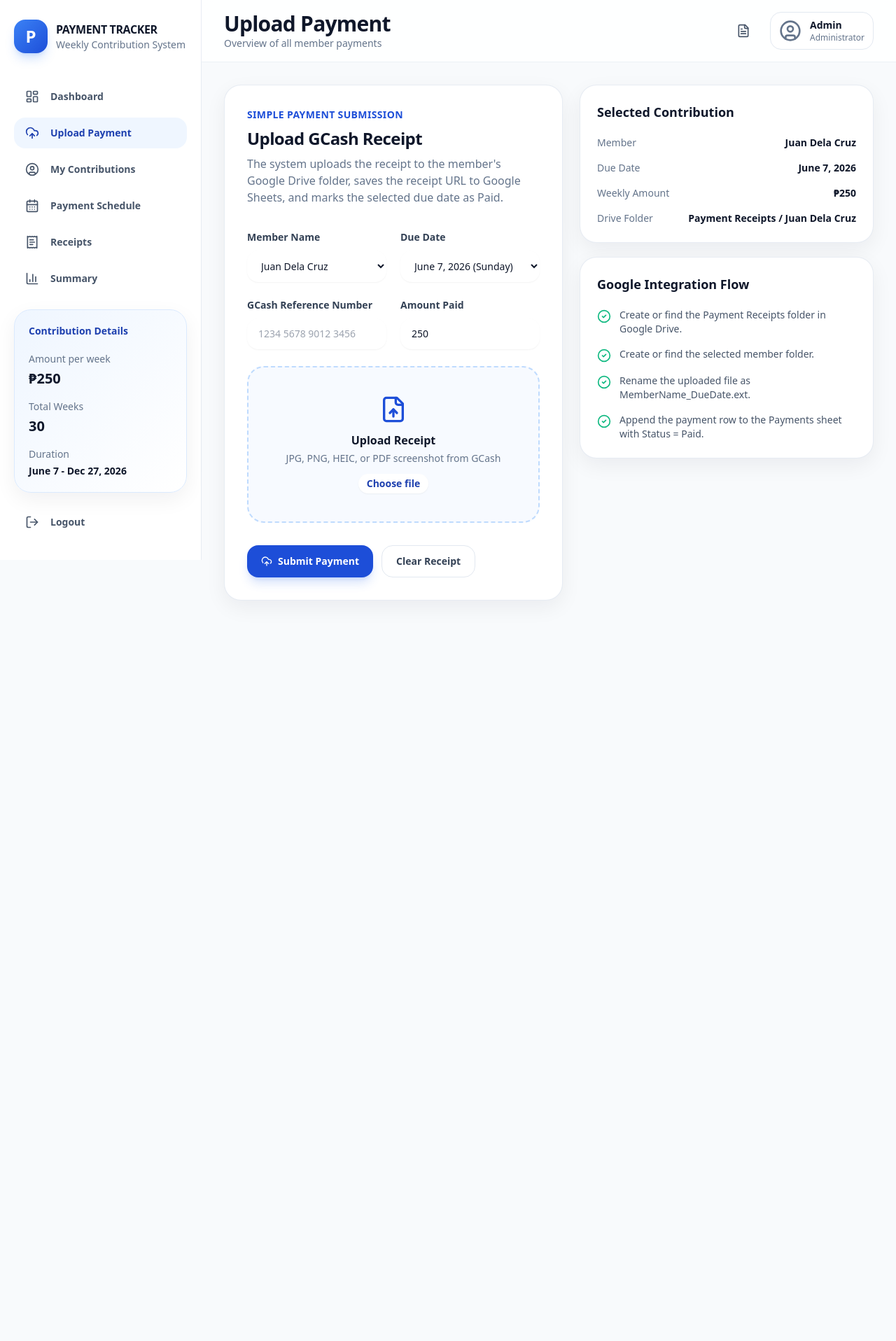
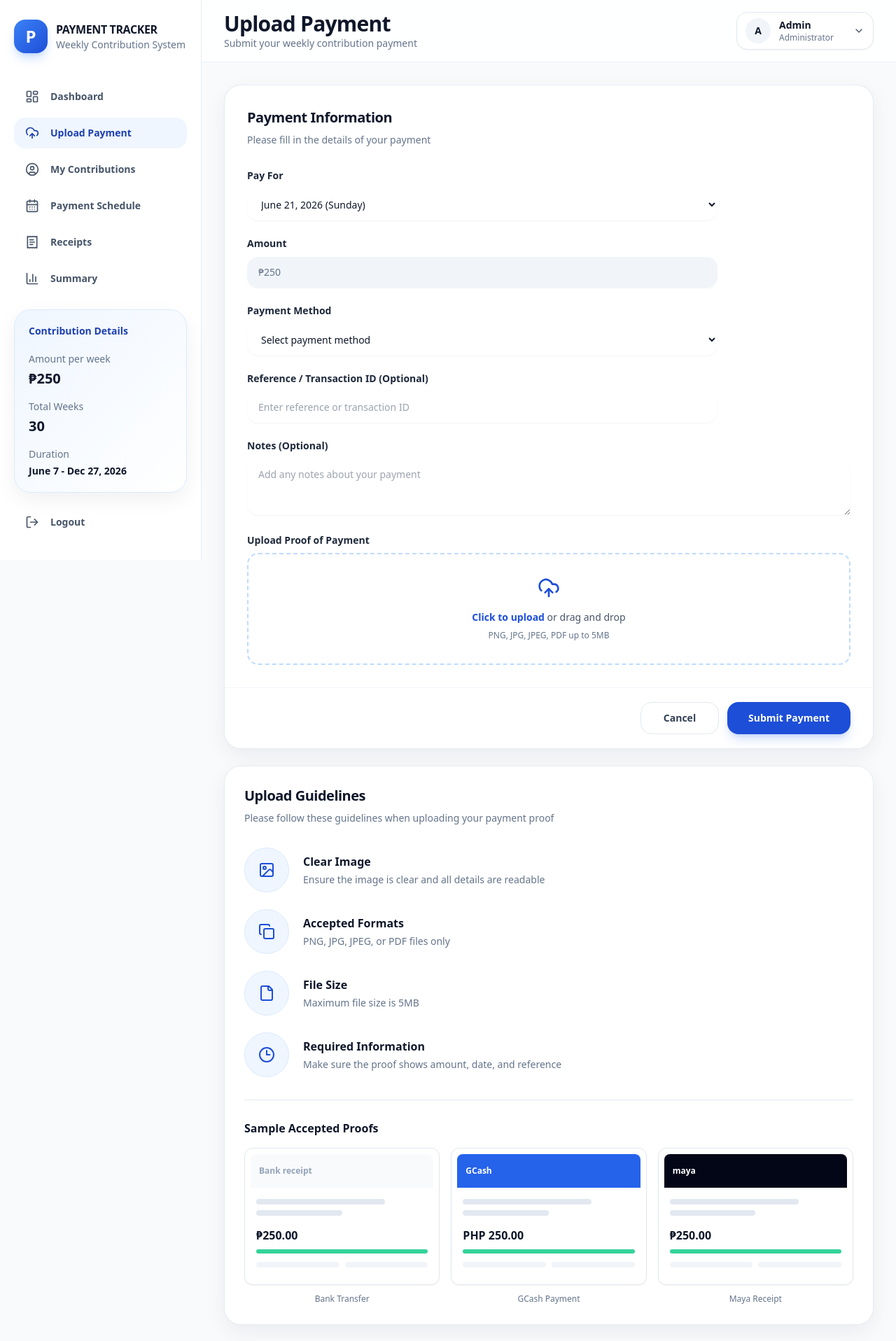
Before and after one commit to roadwatch-ph/Thesis-Fund, a Next.js app: page /submit in a window 1280 px wide. Shown: the top 1916 px of the page at 70% size. Before the commit the page ends 890 px from the top, so only its background shows below. Built offline with nearby package versions, Linux system fonts and the light colour scheme.

Commit message:
Integrate upload payment page design

```diff
--- a/app/api/payments/route.ts
+++ b/app/api/payments/route.ts
@@ -8,11 +8,11 @@ export async function POST(request: Request) {
     const formData = await request.formData();
     const memberName = String(formData.get("memberName") ?? "").trim();
     const dueDate = String(formData.get("dueDate") ?? "").trim();
-    const referenceNumber = String(formData.get("referenceNumber") ?? "").trim();
+    const referenceNumber = String(formData.get("referenceNumber") ?? "").trim() || "Not provided";
     const amountPaid = Number(formData.get("amountPaid"));
     const receipt = formData.get("receipt");
 
-    if (!memberName || !dueDate || !referenceNumber || !amountPaid || !(receipt instanceof File)) {
+    if (!memberName || !dueDate || !amountPaid || !(receipt instanceof File)) {
       return NextResponse.json({ message: "Please complete all required payment fields." }, { status: 400 });
     }
 
--- a/components/app-shell.tsx
+++ b/components/app-shell.tsx
@@ -1,6 +1,6 @@
 import type { ReactNode } from "react";
 import Link from "next/link";
-import { BarChart3, CalendarDays, CloudUpload, FileText, LayoutDashboard, LogOut, Menu, ReceiptText, UserCircle } from "lucide-react";
+import { BarChart3, CalendarDays, ChevronDown, CloudUpload, LayoutDashboard, LogOut, Menu, ReceiptText, UserCircle } from "lucide-react";
 import { DEFAULT_WEEKLY_CONTRIBUTION } from "@/lib/constants";
 import { formatCurrency } from "@/lib/format";
 
@@ -13,7 +13,14 @@ const navItems = [
   { label: "Summary", href: "/#collection-summary", icon: BarChart3 },
 ];
 
+const pageSubtitles: Record<string, string> = {
+  Dashboard: "Overview of all member payments",
+  "Upload Payment": "Submit your weekly contribution payment",
+};
+
 export function AppShell({ children, active = "Dashboard" }: { children: ReactNode; active?: string }) {
+  const subtitle = pageSubtitles[active] ?? "Overview of all member payments";
+
   return (
     <div className="min-h-screen bg-slate-50 text-ink">
       <aside className="fixed inset-y-0 left-0 z-30 hidden w-72 border-r border-slate-200/80 bg-white/90 px-5 py-7 backdrop-blur xl:block">
@@ -58,14 +65,14 @@ export function AppShell({ children, active = "Dashboard" }: { children: ReactNo
             <button className="rounded-2xl p-2 text-slate-600 hover:bg-slate-100 xl:hidden"><Menu className="h-6 w-6" /></button>
             <div>
               <h1 className="text-2xl font-bold tracking-tight md:text-3xl">{active}</h1>
-              <p className="text-sm text-slate-500">Overview of all member payments</p>
+              <p className="text-sm text-slate-500">{subtitle}</p>
             </div>
           </div>
           <div className="hidden items-center gap-4 md:flex">
-            <button className="rounded-2xl p-3 text-slate-600 hover:bg-slate-100"><FileText className="h-5 w-5" /></button>
-            <div className="flex items-center gap-3 rounded-2xl border border-slate-200 bg-white px-3 py-2">
-              <UserCircle className="h-8 w-8 text-slate-500" />
+            <div className="flex items-center gap-3 rounded-2xl border border-slate-200 bg-white px-3 py-2 shadow-sm">
+              <div className="flex h-9 w-9 items-center justify-center rounded-full bg-slate-100 text-sm font-bold text-slate-900">A</div>
               <div><p className="text-sm font-bold">Admin</p><p className="text-xs text-slate-500">Administrator</p></div>
+              <ChevronDown className="ml-4 h-4 w-4 text-slate-600" />
             </div>
           </div>
         </header>
--- a/components/payment-form.tsx
+++ b/components/payment-form.tsx
@@ -1,21 +1,52 @@
 "use client";
 
 import { useMemo, useState, useTransition } from "react";
-import { CheckCircle2, CloudUpload, FileUp, Loader2 } from "lucide-react";
+import { Clock3, CloudUpload, Copy, FileIcon, ImageIcon, Loader2, LockKeyhole } from "lucide-react";
 import { formatCurrency, formatDate } from "@/lib/format";
 import type { Member } from "@/lib/types";
 
+const uploadGuidelines = [
+  {
+    title: "Clear Image",
+    description: "Ensure the image is clear and all details are readable",
+    icon: ImageIcon,
+  },
+  {
+    title: "Accepted Formats",
+    description: "PNG, JPG, JPEG, or PDF files only",
+    icon: Copy,
+  },
+  {
+    title: "File Size",
+    description: "Maximum file size is 5MB",
+    icon: FileIcon,
+  },
+  {
+    title: "Required Information",
+    description: "Make sure the proof shows amount, date, and reference",
+    icon: Clock3,
+  },
+];
+
+const sampleProofs = [
+  { title: "Bank Transfer", accent: "bg-slate-50", label: "₱250.00", sublabel: "Bank receipt" },
+  { title: "GCash Payment", accent: "bg-blue-600", label: "PHP 250.00", sublabel: "GCash" },
+  { title: "Maya Receipt", accent: "bg-slate-950", label: "₱250.00", sublabel: "maya" },
+];
+
 export function PaymentForm({ members, dueDates }: { members: Member[]; dueDates: string[] }) {
-  const [selectedMember, setSelectedMember] = useState(members[0]?.name ?? "");
-  const [selectedDate, setSelectedDate] = useState(dueDates[0] ?? "");
+  const [selectedMember] = useState(members[0]?.name ?? "");
+  const [selectedDate, setSelectedDate] = useState(dueDates[2] ?? dueDates[0] ?? "");
+  const [paymentMethod, setPaymentMethod] = useState("");
   const [referenceNumber, setReferenceNumber] = useState("");
-  const [amountPaid, setAmountPaid] = useState("250");
+  const [notes, setNotes] = useState("");
   const [receipt, setReceipt] = useState<File | null>(null);
   const [message, setMessage] = useState<string | null>(null);
   const [error, setError] = useState<string | null>(null);
   const [isPending, startTransition] = useTransition();
 
   const selectedMemberDetails = useMemo(() => members.find((member) => member.name === selectedMember), [members, selectedMember]);
+  const amountPaid = String(selectedMemberDetails?.weeklyContribution ?? 250);
 
   function submitPayment(formData: FormData) {
     setMessage(null);
@@ -27,71 +58,142 @@ export function PaymentForm({ members, dueDates }: { members: Member[]; dueDates
         setError(payload.message ?? "Payment submission failed.");
         return;
       }
-      setMessage("Payment saved to Google Sheets and receipt uploaded to Google Drive.");
+      setMessage("Payment submitted successfully. Your proof of payment is now recorded.");
       setReferenceNumber("");
+      setNotes("");
       setReceipt(null);
     });
   }
 
   return (
-    <div className="grid gap-6 xl:grid-cols-[1fr_420px]">
-      <form action={submitPayment} className="card p-6 md:p-8">
+    <div className="grid gap-6 2xl:grid-cols-[minmax(0,1.35fr)_minmax(420px,0.85fr)]">
+      <form action={submitPayment} className="card overflow-hidden">
+        <div className="p-6 md:p-8">
           <div>
-          <p className="text-sm font-bold uppercase tracking-wide text-brand-600">Simple payment submission</p>
-          <h2 className="mt-2 text-2xl font-bold tracking-tight">Upload GCash Receipt</h2>
-          <p className="mt-2 max-w-2xl text-slate-500">The system uploads the receipt to the member&apos;s Google Drive folder, saves the receipt URL to Google Sheets, and marks the selected due date as Paid.</p>
+            <h2 className="text-xl font-bold tracking-tight">Payment Information</h2>
+            <p className="mt-2 text-sm text-slate-500">Please fill in the details of your payment</p>
           </div>
 
-        <div className="mt-8 grid gap-5 md:grid-cols-2">
-          <label className="block"><span className="text-sm font-semibold text-slate-700">Member Name</span><select name="memberName" value={selectedMember} onChange={(event) => setSelectedMember(event.target.value)} className="input mt-2" required>{members.map((member) => <option key={member.id} value={member.name}>{member.name}</option>)}</select></label>
-          <label className="block"><span className="text-sm font-semibold text-slate-700">Due Date</span><select name="dueDate" value={selectedDate} onChange={(event) => setSelectedDate(event.target.value)} className="input mt-2" required>{dueDates.map((date) => <option key={date} value={date}>{formatDate(date)} (Sunday)</option>)}</select></label>
-          <label className="block"><span className="text-sm font-semibold text-slate-700">GCash Reference Number</span><input name="referenceNumber" value={referenceNumber} onChange={(event) => setReferenceNumber(event.target.value)} className="input mt-2" placeholder="1234 5678 9012 3456" required /></label>
-          <label className="block"><span className="text-sm font-semibold text-slate-700">Amount Paid</span><input name="amountPaid" type="number" min="1" value={amountPaid} onChange={(event) => setAmountPaid(event.target.value)} className="input mt-2" required /></label>
+          <input type="hidden" name="memberName" value={selectedMember} />
+          <input type="hidden" name="paymentMethod" value={paymentMethod} />
+
+          <div className="mt-7 max-w-2xl space-y-5">
+            <label className="block">
+              <span className="text-sm font-bold text-slate-800">Pay For</span>
+              <select name="dueDate" value={selectedDate} onChange={(event) => setSelectedDate(event.target.value)} className="input mt-2" required>
+                {dueDates.map((date) => (
+                  <option key={date} value={date}>{formatDate(date)} (Sunday)</option>
+                ))}
+              </select>
+            </label>
+
+            <label className="block">
+              <span className="text-sm font-bold text-slate-800">Amount</span>
+              <input type="text" value={formatCurrency(Number(amountPaid))} className="input mt-2 bg-slate-100 text-slate-500" readOnly />
+              <input type="hidden" name="amountPaid" value={amountPaid} />
+            </label>
+
+            <label className="block">
+              <span className="text-sm font-bold text-slate-800">Payment Method</span>
+              <select value={paymentMethod} onChange={(event) => setPaymentMethod(event.target.value)} className="input mt-2" required>
+                <option value="">Select payment method</option>
+                <option value="GCash">GCash</option>
+                <option value="Maya">Maya</option>
+                <option value="Bank Transfer">Bank Transfer</option>
+                <option value="Cash">Cash</option>
+              </select>
+            </label>
+
+            <label className="block">
+              <span className="text-sm font-bold text-slate-800">Reference / Transaction ID (Optional)</span>
+              <input name="referenceNumber" value={referenceNumber} onChange={(event) => setReferenceNumber(event.target.value)} className="input mt-2" placeholder="Enter reference or transaction ID" />
+            </label>
           </div>
 
-        <label className="mt-6 flex cursor-pointer flex-col items-center justify-center rounded-3xl border-2 border-dashed border-blue-200 bg-blue-50/50 px-6 py-10 text-center transition hover:border-brand-500 hover:bg-blue-50">
-          <FileUp className="h-10 w-10 text-brand-600" />
-          <span className="mt-3 font-bold text-slate-900">Upload Receipt</span>
-          <span className="mt-1 text-sm text-slate-500">JPG, PNG, HEIC, or PDF screenshot from GCash</span>
-          <span className="mt-3 rounded-full bg-white px-3 py-1 text-sm font-semibold text-brand-700 shadow-sm">{receipt ? receipt.name : "Choose file"}</span>
-          <input name="receipt" type="file" accept="image/*,.pdf" className="sr-only" onChange={(event) => setReceipt(event.target.files?.[0] ?? null)} required />
+          <label className="mt-5 block">
+            <span className="text-sm font-bold text-slate-800">Notes (Optional)</span>
+            <textarea name="notes" value={notes} onChange={(event) => setNotes(event.target.value)} className="input mt-2 min-h-20 resize-y" placeholder="Add any notes about your payment" />
           </label>
+
+          <div className="mt-5">
+            <p className="text-sm font-bold text-slate-800">Upload Proof of Payment</p>
+            <label className="mt-2 flex min-h-36 cursor-pointer flex-col items-center justify-center rounded-2xl border-2 border-dashed border-blue-200 bg-white px-6 py-8 text-center transition hover:border-brand-500 hover:bg-blue-50/50">
+              <CloudUpload className="h-8 w-8 text-brand-600" />
+              <span className="mt-4 text-sm text-slate-600"><span className="font-semibold text-brand-600">Click to upload</span> or drag and drop</span>
+              <span className="mt-2 text-xs text-slate-500">PNG, JPG, JPEG, PDF up to 5MB</span>
+              {receipt && <span className="mt-3 rounded-full bg-blue-50 px-3 py-1 text-xs font-semibold text-brand-700">{receipt.name}</span>}
+              <input name="receipt" type="file" accept="image/png,image/jpeg,.pdf" className="sr-only" onChange={(event) => setReceipt(event.target.files?.[0] ?? null)} required />
+            </label>
+          </div>
 
           {message && <div className="mt-5 rounded-2xl border border-emerald-200 bg-emerald-50 px-4 py-3 text-sm font-semibold text-emerald-700">{message}</div>}
           {error && <div className="mt-5 rounded-2xl border border-red-200 bg-red-50 px-4 py-3 text-sm font-semibold text-red-700">{error}</div>}
+        </div>
 
-        <div className="mt-8 flex flex-col gap-3 sm:flex-row">
-          <button type="submit" disabled={isPending} className="btn-primary">{isPending ? <Loader2 className="h-4 w-4 animate-spin" /> : <CloudUpload className="h-4 w-4" />}Submit Payment</button>
-          <button type="button" onClick={() => setReceipt(null)} className="btn-secondary">Clear Receipt</button>
+        <div className="flex flex-col-reverse gap-3 border-t border-slate-100 bg-white px-6 py-5 sm:flex-row sm:justify-end md:px-8">
+          <button type="button" onClick={() => setReceipt(null)} className="btn-secondary min-w-28">Cancel</button>
+          <button type="submit" disabled={isPending} className="btn-primary min-w-44">
+            {isPending && <Loader2 className="h-4 w-4 animate-spin" />}
+            Submit Payment
+          </button>
         </div>
       </form>
 
-      <aside className="space-y-5">
-        <div className="card p-6">
-          <h3 className="text-lg font-bold">Selected Contribution</h3>
-          <dl className="mt-5 space-y-4 text-sm">
-            <Row label="Member" value={selectedMember} />
-            <Row label="Due Date" value={selectedDate ? formatDate(selectedDate) : "—"} />
-            <Row label="Weekly Amount" value={formatCurrency(selectedMemberDetails?.weeklyContribution ?? 250)} />
-            <Row label="Drive Folder" value={`Payment Receipts / ${selectedMember}`} />
-          </dl>
+      <aside className="space-y-6">
+        <div className="card p-6 md:p-7">
+          <h3 className="text-xl font-bold tracking-tight">Upload Guidelines</h3>
+          <p className="mt-2 text-sm text-slate-500">Please follow these guidelines when uploading your payment proof</p>
+
+          <div className="mt-8 space-y-6">
+            {uploadGuidelines.map((item) => {
+              const Icon = item.icon;
+              return (
+                <div key={item.title} className="flex items-center gap-5">
+                  <div className="flex h-16 w-16 shrink-0 items-center justify-center rounded-full border border-blue-100 bg-blue-50 text-brand-600">
+                    <Icon className="h-6 w-6" />
                   </div>
-        <div className="card p-6">
-          <h3 className="text-lg font-bold">Google Integration Flow</h3>
-          <ol className="mt-5 space-y-4 text-sm text-slate-600">
-            {[
-              "Create or find the Payment Receipts folder in Google Drive.",
-              "Create or find the selected member folder.",
-              "Rename the uploaded file as MemberName_DueDate.ext.",
-              "Append the payment row to the Payments sheet with Status = Paid.",
-            ].map((step) => <li key={step} className="flex gap-3"><CheckCircle2 className="mt-0.5 h-5 w-5 shrink-0 text-emerald-500" /><span>{step}</span></li>)}
-          </ol>
+                  <div>
+                    <h4 className="font-bold text-slate-900">{item.title}</h4>
+                    <p className="mt-1 text-sm text-slate-500">{item.description}</p>
+                  </div>
+                </div>
+              );
+            })}
+          </div>
+
+          <div className="mt-8 border-t border-slate-200 pt-7">
+            <h4 className="font-bold text-slate-900">Sample Accepted Proofs</h4>
+            <div className="mt-4 grid grid-cols-3 gap-4">
+              {sampleProofs.map((proof) => (
+                <div key={proof.title} className="text-center">
+                  <div className="overflow-hidden rounded-xl border border-slate-200 bg-white p-2 shadow-sm">
+                    <div className={`flex h-12 items-center rounded-t-lg px-3 text-left text-xs font-bold ${proof.accent} ${proof.accent === "bg-slate-50" ? "text-slate-400" : "text-white"}`}>{proof.sublabel}</div>
+                    <div className="space-y-2 px-2 py-4 text-left">
+                      <div className="h-2 w-3/4 rounded bg-slate-200" />
+                      <div className="h-2 w-1/2 rounded bg-slate-200" />
+                      <p className="pt-2 text-base font-extrabold text-slate-900">{proof.label}</p>
+                      <div className="h-1.5 w-full rounded bg-emerald-400" />
+                      <div className="grid grid-cols-2 gap-2 pt-1">
+                        <div className="h-2 rounded bg-slate-100" />
+                        <div className="h-2 rounded bg-slate-100" />
+                      </div>
+                    </div>
+                  </div>
+                  <p className="mt-3 text-xs font-medium text-slate-500">{proof.title}</p>
+                </div>
+              ))}
+            </div>
+          </div>
+        </div>
+
+        <div className="flex items-center gap-4 rounded-2xl border border-blue-200 bg-blue-50/30 px-5 py-4 text-sm">
+          <LockKeyhole className="h-5 w-5 shrink-0 text-brand-600" />
+          <div>
+            <p className="font-bold text-slate-900">Your payments are secure</p>
+            <p className="text-xs text-slate-500">All uploaded files are encrypted and stored securely.</p>
+          </div>
         </div>
       </aside>
     </div>
   );
 }
-
-function Row({ label, value }: { label: string; value: string }) {
-  return <div className="flex items-start justify-between gap-4"><dt className="text-slate-500">{label}</dt><dd className="text-right font-bold">{value}</dd></div>;
-}
```
Also changed, not shown: next-env.d.ts. Lines whose indentation alone changed are shown as unchanged.
